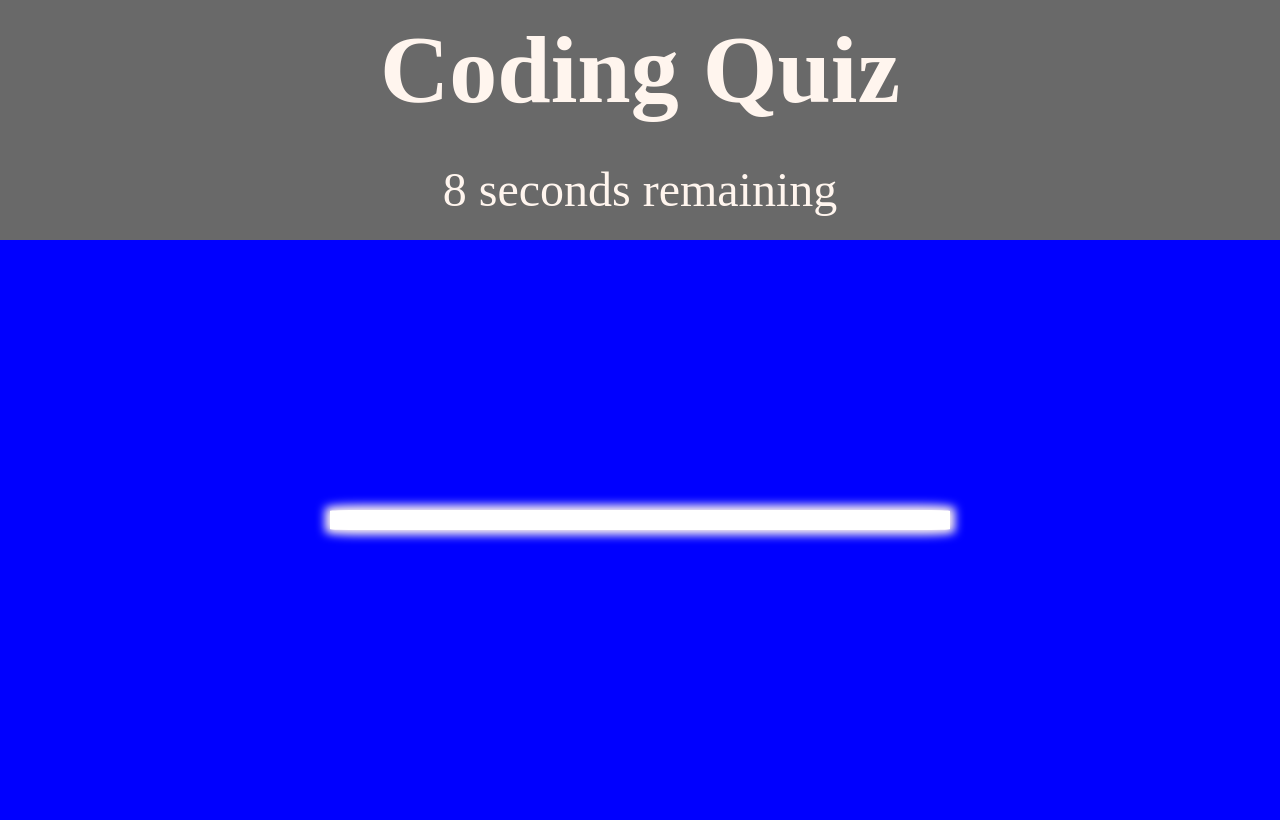
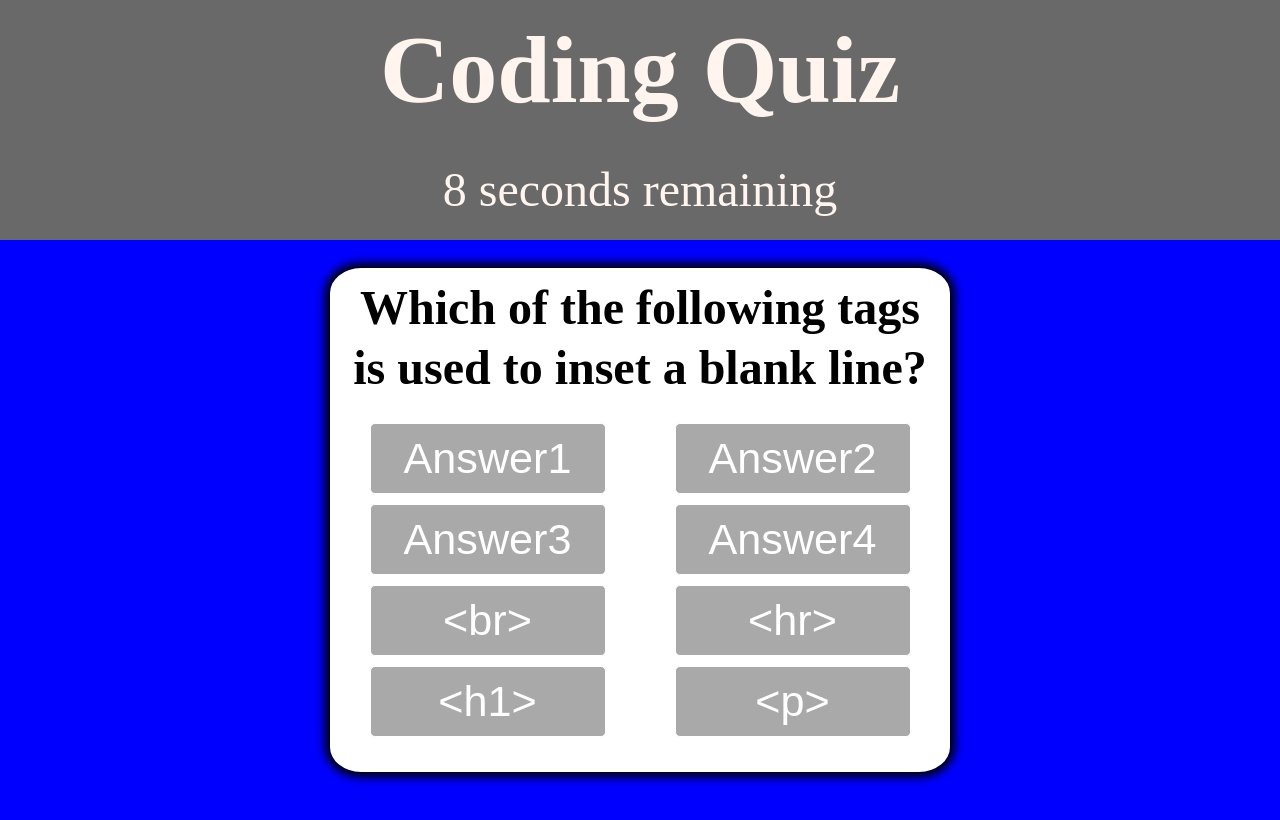
Before and after one commit to Domenicsw92/Coding-Quiz, a plain HTML site: page index.html in a window 1280 px wide. Both pictures are taken after a click on the button "Start". Drawn offline with Linux system fonts and the light colour scheme.

Commit message:
fixing and creating issues in js

```diff
--- a/assets/css/styles.css
+++ b/assets/css/styles.css
@@ -1,8 +1,6 @@
 *{ margin: auto;  padding: auto;}
 :root{
 
-    --hue-correct: 145;
-    --hue-wrong: 0;
 }
 body{
     padding: 0;
@@ -38,12 +36,12 @@ header {
     background-color: white;
     border-radius: 5%;
     padding: 10px;
-    box-shadow: 0 0 10px 5px;
+    box-shadow: 0 0 10px 5px black;
 }
 
 .quest{
-    font-size: 200%;
     font-weight: bolder;
+    color: black;
 }
 
 .btn-card{
@@ -54,7 +52,7 @@ header {
 
 }
 .btn{
-    font-size: 250%;
+    font-size: 90%;
     border: 1px solid;
     background-color: darkgrey;
     border-radius: 5px;
--- a/assets/js/script.js
+++ b/assets/js/script.js
@@ -1,21 +1,46 @@
 var gameStartBtn = document.getElementById('start-btn');
 var reStarteBtn = document.getElementById('restart-btn');
 var gameTimer = document.getElementById('timer');
+var gameTimerText = document.getElementById('timer-text');
 var questionCardElement = document.getElementById('question-card');
 var questionElement = document.getElementById('question');
 var answerBtnElemnt = document.getElementById('answer-btn');
 var timerInterval = 1000;
-var timerCount = 10;
+var timerCount = 0;
 var counter;
+
+
+
+var questions = [
+    {
+        question: 'Which of the following tags is used to inset a blank line?',
+        choices: ['<br>', '<hr>', '<h1>', '<p>'],
+        correct: '<br>',
+    },
+    {
+        question: 'Commonly used data type Do Not Include:____?',
+        choices: ["Strings", "Booleance", "Alerts", "Numbers"],
+        correct: 'Alerts'
+    },
+    {
+        question: "The condition in an if/else statement is enclosed within:_____",
+        choices: ["Quotes", "Curly Brackets", "Parantheses", "Square Brackets"],
+        correct: "Paratheses",
+    },
+    {
+        question: "Arrays in JavaScript can be used to store:____?",
+        choices: ["Numbers and Strings", "Other Arrays", "Booleances", " All of the above"],
+        correct: "All of the above",
+    }
+]
+
+let shuffleQuestions, currentQuestionIndex
 
 
 function gameStart() {
 
     gameStartBtn.addEventListener('click', function () {
         console.log(gameStartBtn)
-        gameStartBtn.classList.add('hide')
-        timerCount = 10;
-        updateTimer();
         counter = setInterval(function () {
             timerCount--;
             if (timerCount === 0) {
@@ -24,8 +49,39 @@ function gameStart() {
             }
             updateTimer();
         }, timerInterval)
+        gameStartBtn.classList.add('hide')
+        gameTimer.classList.remove('hide')
+        gameTimerText.classList.remove('hide')
+        shuffleQuestions = questions.sort(() => Math.random() - .5)
+        currentQuestionIndex = 0
+        questionCardElement.classList.remove('hide')
+        timerCount = 10;
+        updateTimer();
+        nextQuestion()
+
     })
 }
+
+function showQuestion(question) {
+    questionElement.innerText = question.question
+    question.choices.forEach( element => {
+        var button = document.createElement('button')
+        console.log(button)
+        button.classList.add('btn')
+        button.innerText = element
+        answerBtnElemnt.appendChild(button)
+        button.addEventListener('click', nextQuestion)
+    })
+}
+
+function nextQuestion() {
+    showQuestion(shuffleQuestions[currentQuestionIndex])
+}
+
+
+
+
+
 
 
 function updateTimer() {
--- a/index.html
+++ b/index.html
@@ -14,8 +14,8 @@
         <h1>Coding Quiz</h1>
         <br>
         <div id="countdownTimer">
-            <span id="timer"></span>
-            <span class="remaining Title">seconds remaining</span>
+            <span id="timer" class="hide"></span>
+            <span id="timer-text" class="remaining Title hide">seconds remaining</span>
         </div>
 
         <main>
```
